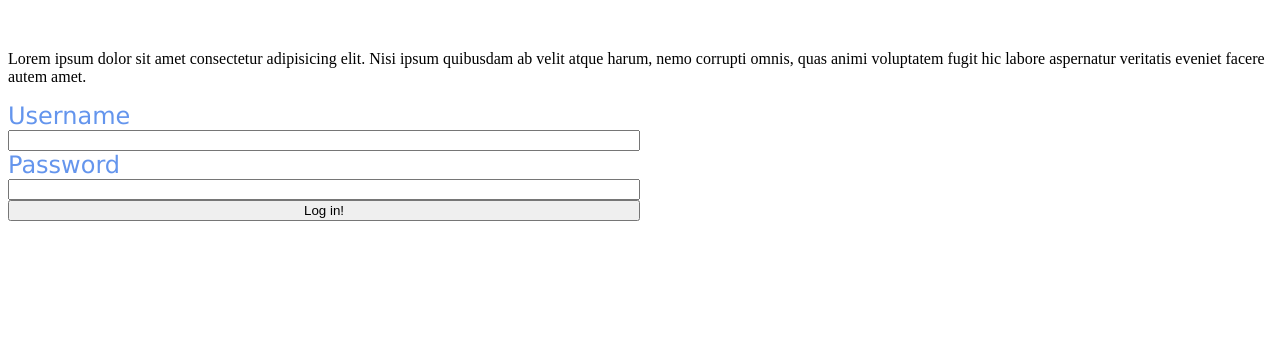
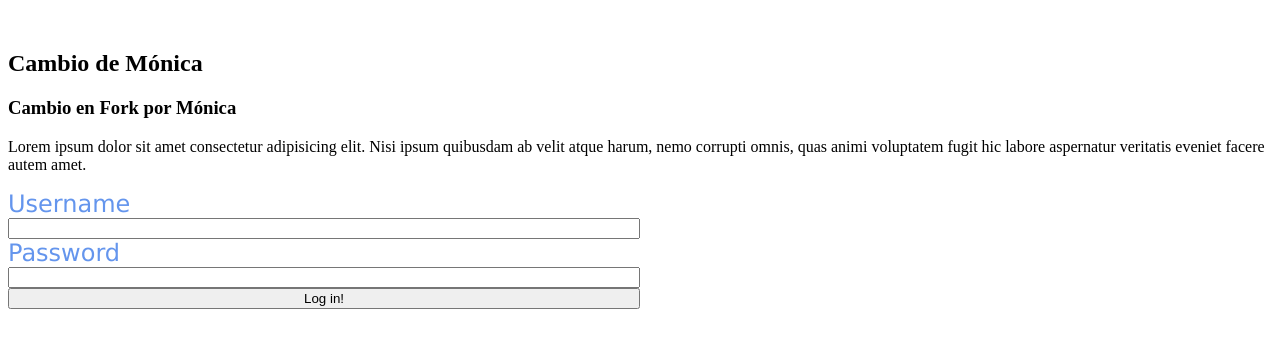
Before and after one commit to atancito/fork, a plain HTML site: page index.html in a window 1280 px wide. Shown: the part 157-504 px from the top of the page. Drawn offline with Linux system fonts and the light colour scheme.

Commit message:
Cambio en fork de Mónica

```diff
--- a/index.html
+++ b/index.html
@@ -10,6 +10,8 @@
 <body>
     <div>
         <h1>Index.html de atancito</h1>
+        <h2>Cambio de Mónica</h2>
+        <h3>Cambio en Fork por Mónica</h3>
         <p>Lorem ipsum dolor sit amet consectetur adipisicing elit. Nisi ipsum quibusdam ab velit atque harum, nemo corrupti omnis, quas animi voluptatem fugit hic labore aspernatur veritatis eveniet facere autem amet.</p>
         <form action="">
             <label for="username">Username</label>
```
